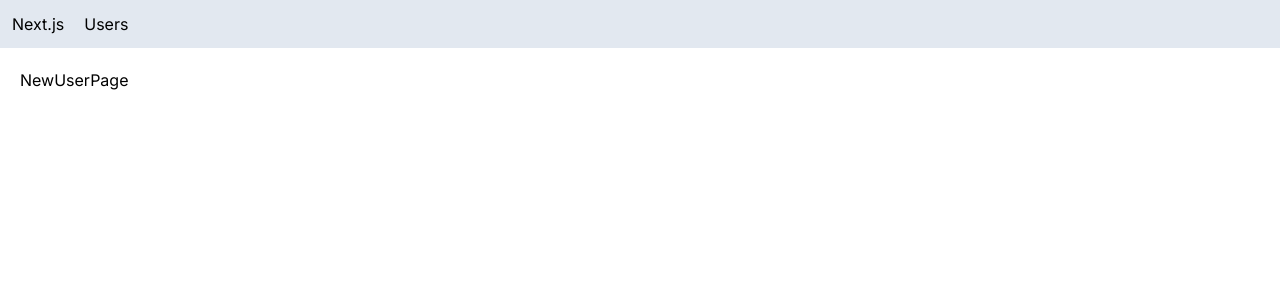
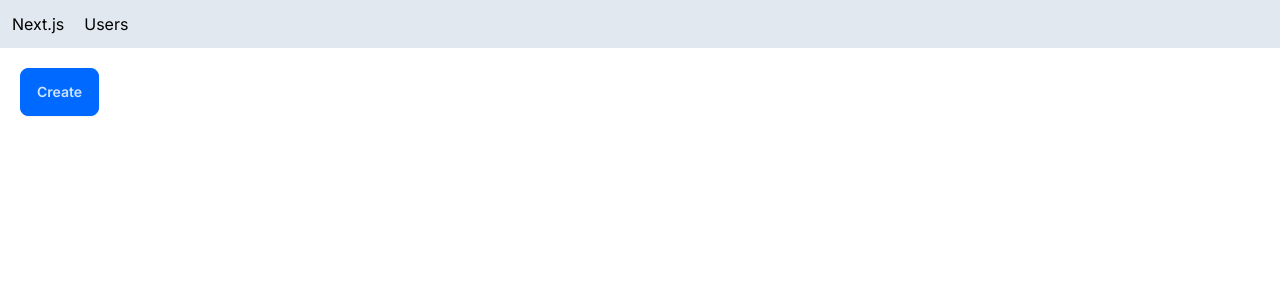
Before and after one commit to LahiruMadushann/Tracking_Issue, a Next.js app: page /users/new in a window 1280 px wide. Shown: the top 300 px of the page. Built offline with nearby package versions, Linux system fonts and the light colour scheme.

Commit message:
add loading ui

```diff
--- /dev/null
+++ b/app/loading.tsx
@@ -0,0 +1,9 @@
+import React from 'react'
+
+const Loading = () => {
+  return (
+    <span className="loading loading-spinner loading-md"></span>
+  )
+}
+
+export default Loading
--- a/app/users/new/page.tsx
+++ b/app/users/new/page.tsx
@@ -1,11 +1,14 @@
-import React from 'react'
+"use client";
+import { useRouter } from "next/navigation";
+import React from "react";
 
 const NewUserPage = () => {
+  const router = useRouter();
   return (
-    <div>
-      NewUserPage
-    </div>
-  )
-}
+    <button className="btn btn-primary" onClick={() => router.push('/users')}>
+      Create
+    </button>
+  );
+};
 
-export default NewUserPage
+export default NewUserPage;
--- a/app/users/page.tsx
+++ b/app/users/page.tsx
@@ -1,16 +1,21 @@
-import React from "react";
+import React, { Suspense } from "react";
 import UserTable from "./UserTable";
+import Link from "next/link";
 
 interface Props {
-  searchParams: { sortOrder: string}
+  searchParams: { sortOrder: string };
 }
 
-const UsersPage = async ({ searchParams: { sortOrder}}: Props) => {
-
+const UsersPage = async ({ searchParams: { sortOrder } }: Props) => {
   return (
     <div>
       <h1>Users</h1>
-      <UserTable sortOrder={sortOrder} />
+      <Link href="/users/new" className="btn">
+        New User
+      </Link>
+      <Suspense fallback={<p>Loadin...</p>}>
+        <UserTable sortOrder={sortOrder} />
+      </Suspense>
     </div>
   );
 };
```
